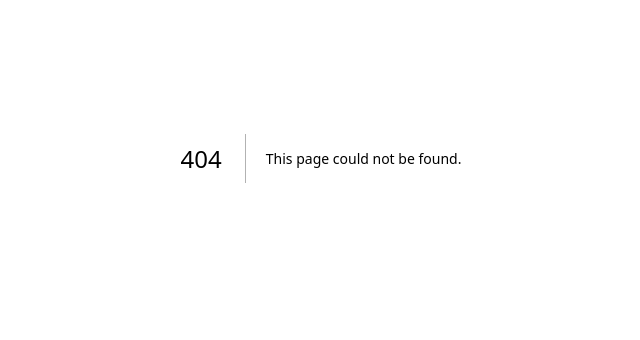
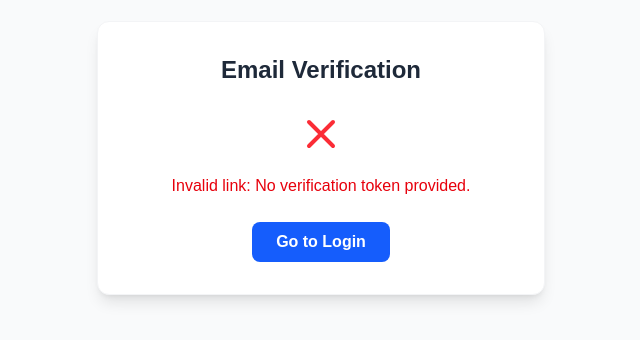
Before and after one commit to Ontocript-iT/frontend_chambercript_for_lawyers, a Next.js app: page /auth/reset-password/verify in a window 1280 px wide. Before the commit this address had no page. Shown: the part 242-582 px from the top of the page, without its empty margins (319-959 px from the left). Built offline with nearby package versions, Linux system fonts and the light colour scheme.

Commit message:
Create page.tsx

```diff
--- /dev/null
+++ b/app/auth/reset-password/verify/page.tsx
@@ -0,0 +1,116 @@
+'use client';
+
+import { useEffect, useState, Suspense } from 'react';
+import { useRouter, useSearchParams } from 'next/navigation';
+
+function VerifyEmailContent() {
+  const searchParams = useSearchParams();
+  const router = useRouter();
+
+  // Extract the token from the URL (e.g., ?token=e16e86ee-...)
+  const token = searchParams.get('token');
+
+  const [status, setStatus] = useState<'loading' | 'success' | 'error'>('loading');
+  const [message, setMessage] = useState('Verifying your email...');
+
+  useEffect(() => {
+    // If there is no token in the URL, show an error immediately
+    if (!token) {
+      setStatus('error');
+      setMessage('Invalid link: No verification token provided.');
+      return;
+    }
+
+    const verifyEmail = async () => {
+      try {
+        // Automatically call your backend API
+        // You should ideally put 'http://localhost:8080' in your .env.local file as NEXT_PUBLIC_API_URL
+        const apiUrl = process.env.NEXT_PUBLIC_API_URL;
+
+        const response = await fetch(`${apiUrl}/api/auth/verify?token=${token}`, {
+          method: 'GET', // Change to 'POST' if your backend expects a POST request
+          headers: {
+            'Content-Type': 'application/json',
+          },
+        });
+
+        if (response.ok) {
+          // Success case
+          setStatus('success');
+          setMessage('Email verified successfully! Redirecting to login...');
+
+          // Wait 3 seconds, then redirect to the login page
+          setTimeout(() => {
+            router.push('/login');
+          }, 3000);
+
+        } else {
+          // Backend returned an error (e.g., token expired or invalid)
+          const data = await response.json().catch(() => null);
+          setStatus('error');
+          setMessage(data?.message || 'Verification failed. The link might be invalid or expired.');
+        }
+      } catch (error) {
+        // Network or fetch error
+        setStatus('error');
+        setMessage('An error occurred during verification. Please check your connection and try again.');
+      }
+    };
+
+    // Ensure the function only runs once when the component mounts and the token is ready
+    verifyEmail();
+
+    // eslint-disable-next-line react-hooks/exhaustive-deps
+  }, [token, router]);
+
+  return (
+    <div className="flex min-h-screen flex-col items-center justify-center p-4 bg-gray-50">
+      <div className="max-w-md w-full p-8 bg-white shadow-lg rounded-xl text-center border border-gray-100">
+        <h1 className="text-2xl font-bold text-gray-800 mb-6">Email Verification</h1>
+
+        {/* Loading State */}
+        {status === 'loading' && (
+          <div className="flex flex-col items-center">
+            <div className="w-8 h-8 border-4 border-blue-500 border-t-transparent rounded-full animate-spin mb-4"></div>
+            <p className="text-gray-600">{message}</p>
+          </div>
+        )}
+
+        {/* Success State */}
+        {status === 'success' && (
+          <div className="flex flex-col items-center">
+            <svg className="w-12 h-12 text-green-500 mb-4" fill="none" stroke="currentColor" viewBox="0 0 24 24">
+              <path strokeLinecap="round" strokeLinejoin="round" strokeWidth="2" d="M5 13l4 4L19 7"></path>
+            </svg>
+            <p className="text-green-600 font-medium">{message}</p>
+          </div>
+        )}
+
+        {/* Error State */}
+        {status === 'error' && (
+          <div className="flex flex-col items-center">
+            <svg className="w-12 h-12 text-red-500 mb-4" fill="none" stroke="currentColor" viewBox="0 0 24 24">
+              <path strokeLinecap="round" strokeLinejoin="round" strokeWidth="2" d="M6 18L18 6M6 6l12 12"></path>
+            </svg>
+            <p className="text-red-600 font-medium mb-6">{message}</p>
+            <button
+              onClick={() => router.push('/login')}
+              className="px-6 py-2 bg-blue-600 text-white font-semibold rounded-lg hover:bg-blue-700 transition duration-200"
+            >
+              Go to Login
+            </button>
+          </div>
+        )}
+      </div>
+    </div>
+  );
+}
+
+// Next.js requires components using useSearchParams to be wrapped in a Suspense boundary
+export default function VerifyEmailPage() {
+  return (
+    <Suspense fallback={<div className="flex min-h-screen items-center justify-center"><p>Loading...</p></div>}>
+      <VerifyEmailContent />
+    </Suspense>
+  );
+}
```
